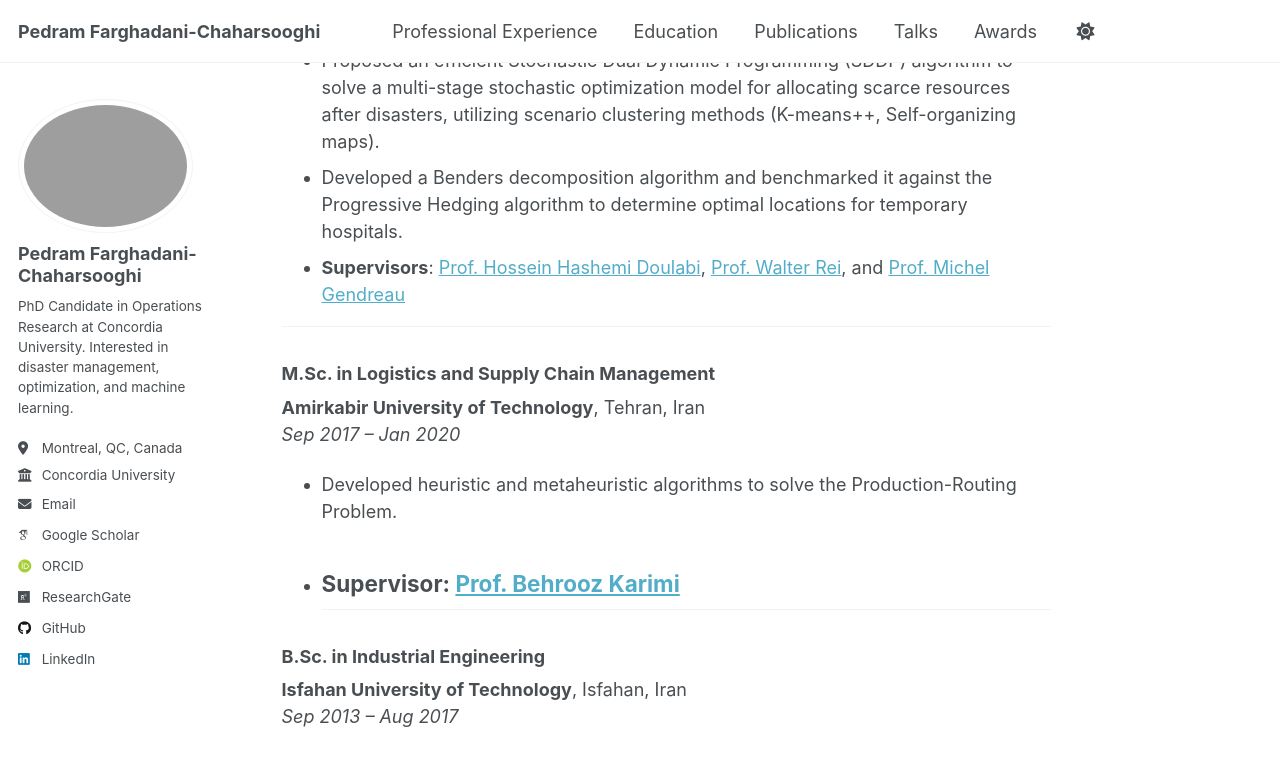
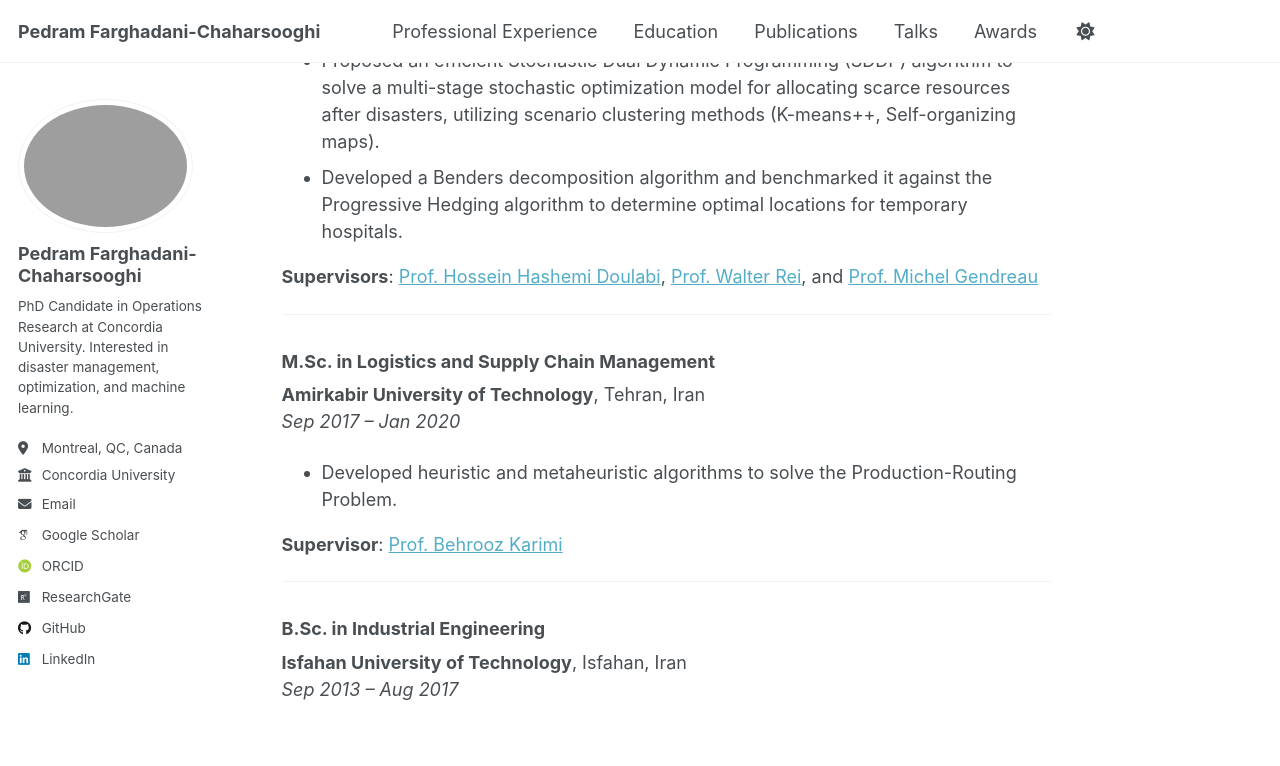
Before and after one commit to Pedram-Fdi/Pedram-Fdi.github.io, a Jekyll site: the page built from _pages/education.md, in a window 1280 px wide and 900 px high, scrolled down 465 px. Shown: the top 766 px of the window. Built offline with Jekyll 4.4.1, drawn with Linux system fonts in a browser that asks for light colours; some web fonts are replaced.

```diff
--- a/_pages/education.md
+++ b/_pages/education.md
@@ -13,7 +13,8 @@ author_profile: true
 - Investigated the integration of Large Language Models (LLMs) and prompt engineering to enhance the transparency and interpretability of reinforcement learning-based operator selection within the ALNS algorithm.
 - Proposed an efficient Stochastic Dual Dynamic Programming (SDDP) algorithm to solve a multi-stage stochastic optimization model for allocating scarce resources after disasters, utilizing scenario clustering methods (K-means++, Self-organizing maps).
 - Developed a Benders decomposition algorithm and benchmarked it against the Progressive Hedging algorithm to determine optimal locations for temporary hospitals.
-- **Supervisors**: [Prof. Hossein Hashemi Doulabi](https://www.concordia.ca/faculty/hossein-hashemidoulabi.html), [Prof. Walter Rei](https://professeurs.uqam.ca/professeur/rei.walter/), and [Prof. Michel Gendreau](https://www.polymtl.ca/expertises/gendreau-michel)
+
+**Supervisors**: [Prof. Hossein Hashemi Doulabi](https://www.concordia.ca/faculty/hossein-hashemidoulabi.html), [Prof. Walter Rei](https://professeurs.uqam.ca/professeur/rei.walter/), and [Prof. Michel Gendreau](https://www.polymtl.ca/expertises/gendreau-michel)
 
 ---
 
@@ -22,7 +23,9 @@ author_profile: true
 *Sep 2017 – Jan 2020*
 
 - Developed heuristic and metaheuristic algorithms to solve the Production-Routing Problem.
-- **Supervisor**: [Prof. Behrooz Karimi](https://aut.ac.ir/cv/2096/BEHROOZ-KARIMI?slc_lang=en&&cv=2096&mod=scv)
+
+**Supervisor**: [Prof. Behrooz Karimi](https://aut.ac.ir/cv/2096/BEHROOZ-KARIMI?slc_lang=en&&cv=2096&mod=scv)
+
 ---
 
 ### B.Sc. in Industrial Engineering
```
